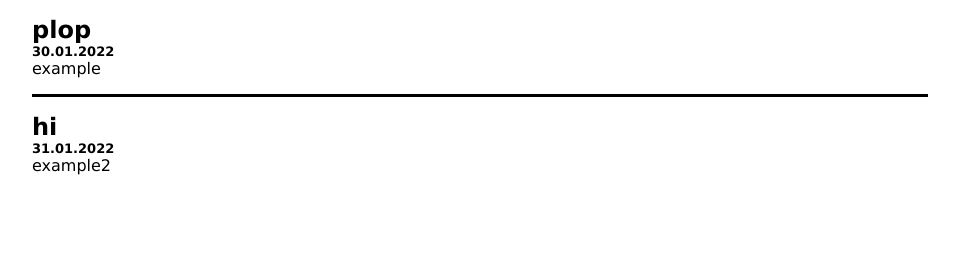
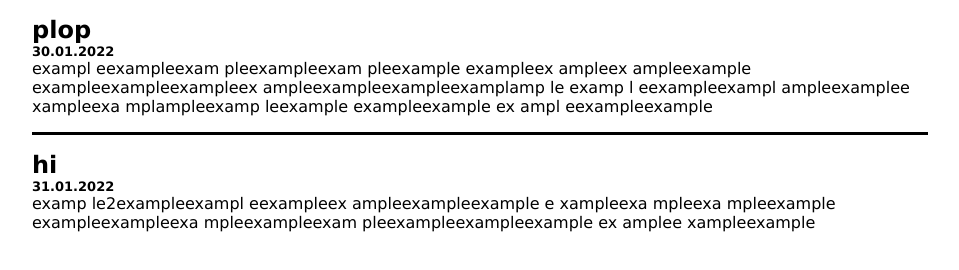
Before and after one commit to adiOdi/blog, a plain HTML site: page index.html in a window 1280 px wide. Shown: the whole page, without its empty margins (160-1119 px from the left). Drawn offline with Linux system fonts and the light colour scheme.

Commit message:
implemented text-wrapping

```diff
--- a/content.json
+++ b/content.json
@@ -3,12 +3,16 @@
         {
             "date":"30.01.2022",
             "title":"plop",
-            "content": "example"
+            "content":
+             "exampl eexampleexam pleexampleexam pleexample\nexampleex ampleex ampleexample exampleexampleexampleex ampleexampleexampleexamplamp le examp l eexampleexampl  ampleexamplee xampleexa mplampleexamp leexample exampleexample\nex ampl eexampleexample",
+            "author": "Adriel"
         },
         {
             "date":"31.01.2022",
             "title":"hi",
-            "content": "example2"
+            "content":
+            "examp le2exampleexampl eexampleex ampleexampleexample\ne xampleexa mpleexa mpleexample exampleexampleexa mpleexampleexam pleexampleexampleexample\nex amplee xampleexample",
+            "author": "Adriel"
         }
     ]
 
--- a/style.css
+++ b/style.css
@@ -13,6 +13,9 @@ h3{font-size:small;}
     margin-left:auto;
     margin-right: auto;
 }
+.entry>p{
+    word-wrap:break-word;
+}
 .entry{
     border-bottom-style:solid;
     padding-top:1em;
```
